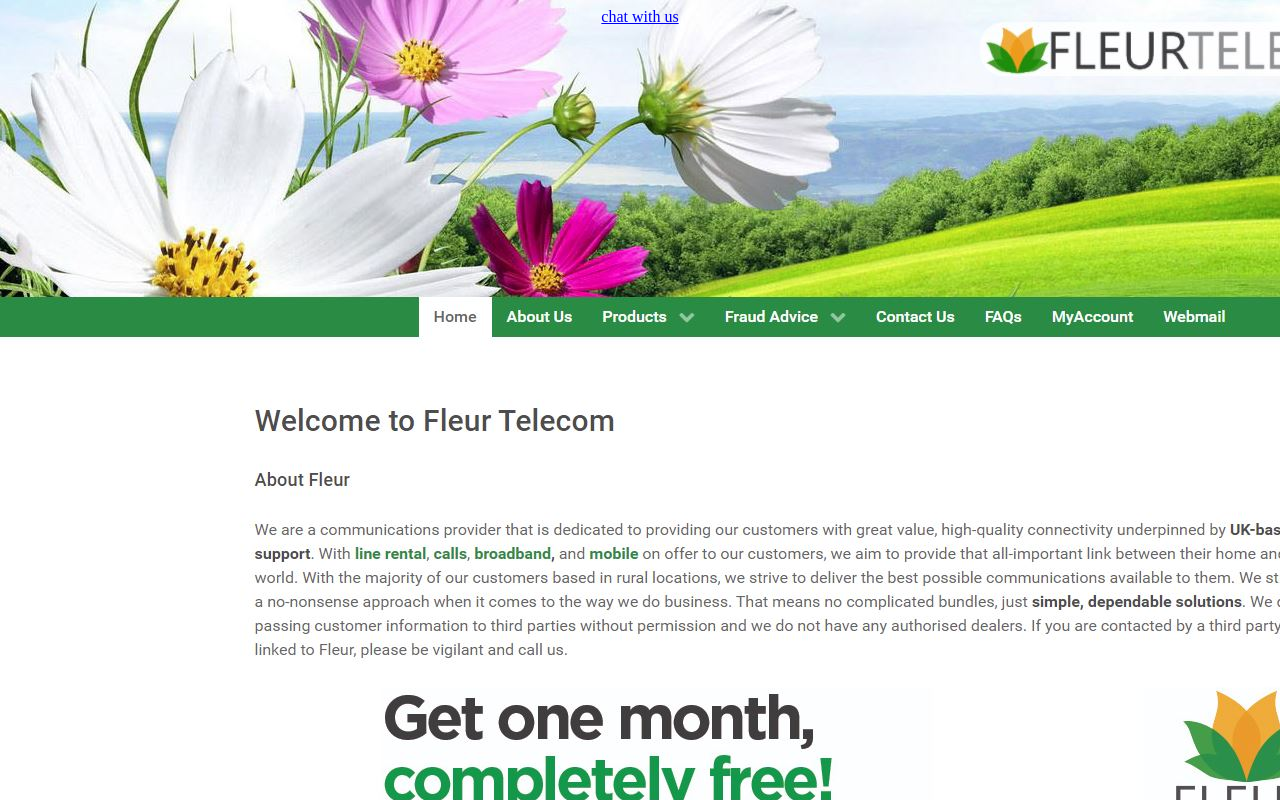
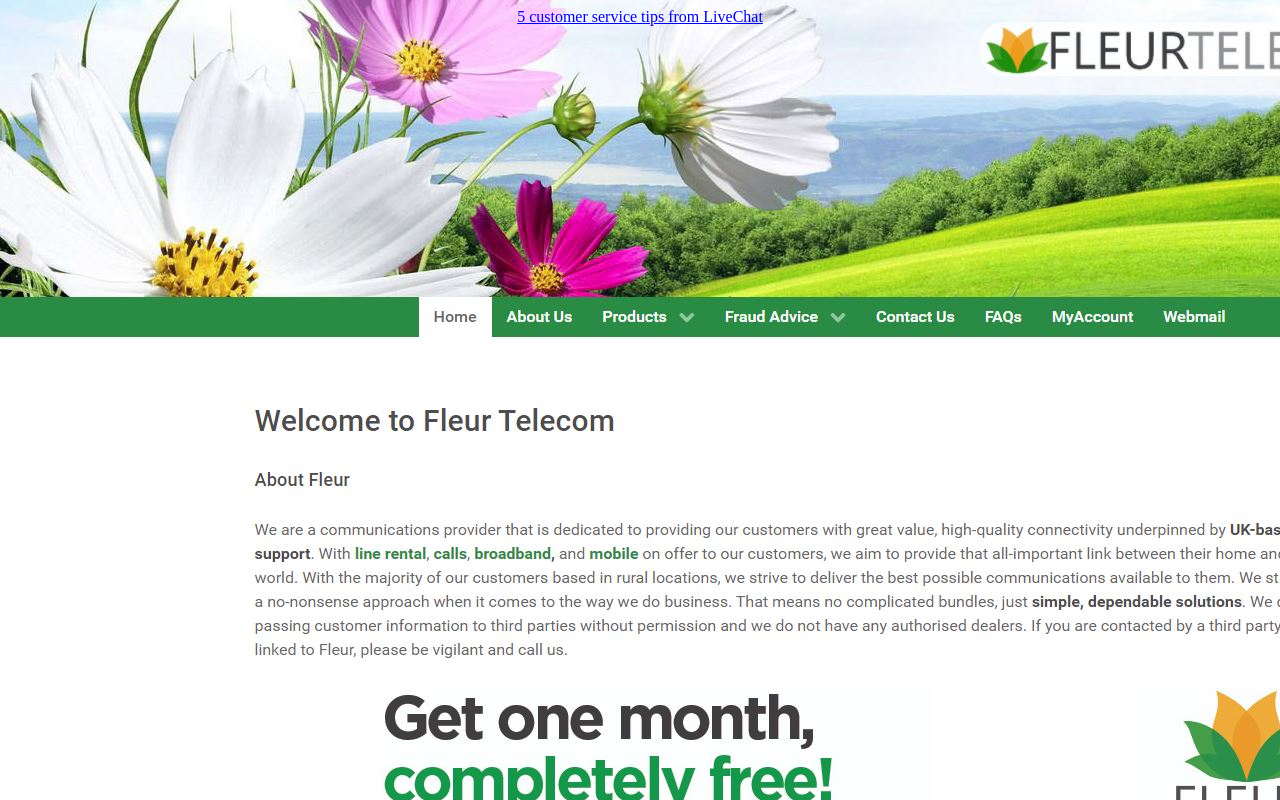
Before and after one commit to alex-chisnall/Fleur-Test, a plain HTML site: page index.html in a window 1280 px wide. Drawn offline with Linux system fonts and the light colour scheme.

Commit message:
Update index.html

```diff
--- a/index.html
+++ b/index.html
@@ -52,7 +52,7 @@
 
 <center>
 
-<div data-id="TTwVs0UH4t" class="livechat_button"><a href="https://www.livechat.com/?utm_source=chat_button&utm_medium=referral&utm_campaign=lc_12983778">chat with us</a></div>
+<div data-id="TTwVs0UH4t" class="livechat_button"><a href="https://www.livechat.com/customer-service/?utm_source=chat_button&utm_medium=referral&utm_campaign=lc_12983778">5 customer service tips from LiveChat</a></div>
 
 	</body>
 	</html>
```
